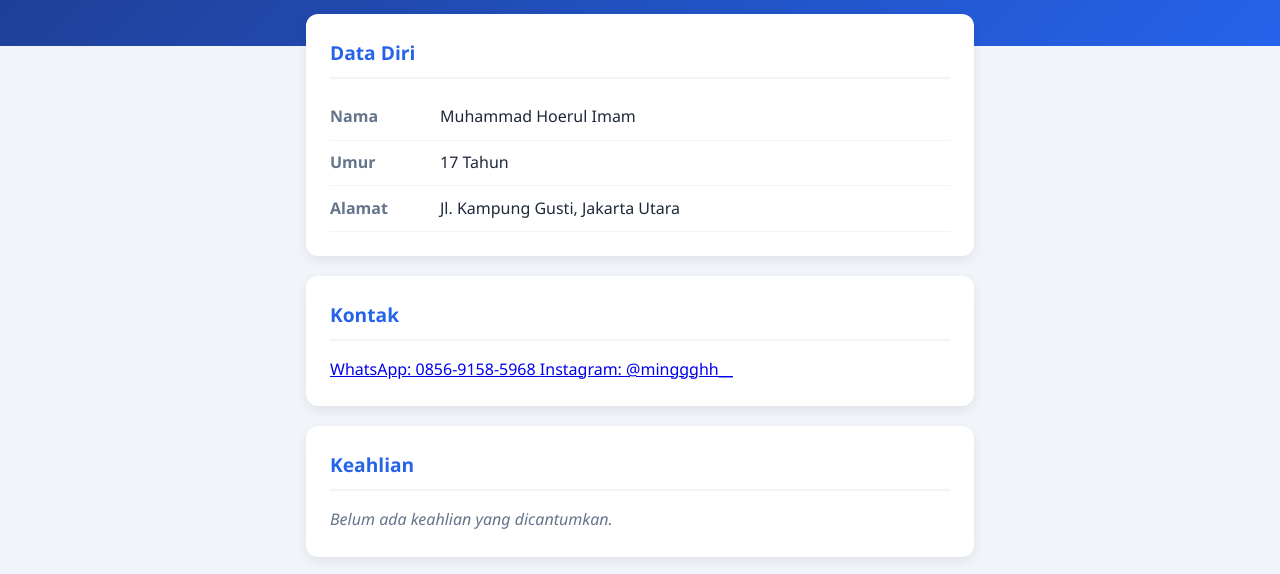
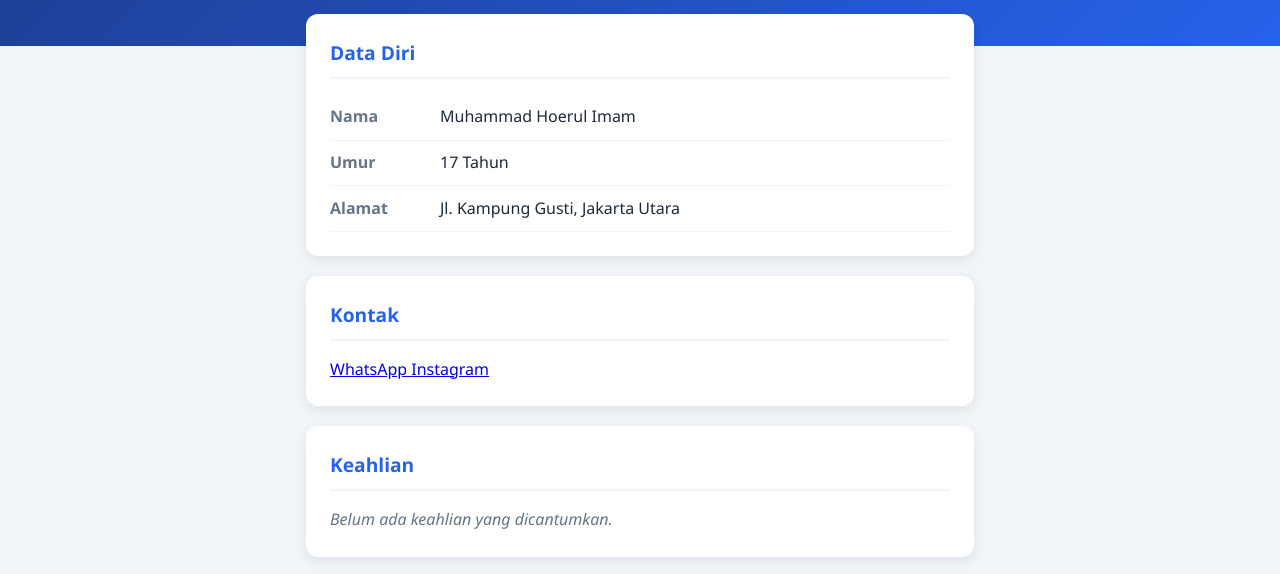
Before and after one commit to MingghYuu/Porofolio, a plain HTML site: page index.html in a window 1280 px wide. Shown: the part 216-790 px from the top of the page. Drawn offline with Linux system fonts and the light colour scheme.

Commit message:
Update index.html

```diff
--- a/index.html
+++ b/index.html
@@ -51,12 +51,12 @@
       <div class="contact">
         <!-- Ganti 6281234567890 dengan nomormu (format 62, tanpa 0 di depan & tanpa spasi) -->
         <a class="btn wa" href="https://wa.me/6285691585968" target="_blank" rel="noopener">
-          WhatsApp: 0856-9158-5968
+          WhatsApp
         </a>
 
         <!-- Ganti username_kamu dengan username Instagram-mu -->
         <a class="btn ig" href="https://www.instagram.com/minggghh__/" target="_blank" rel="noopener">
-          Instagram: @minggghh__
+          Instagram
         </a>
       </div>
     </section>
```
